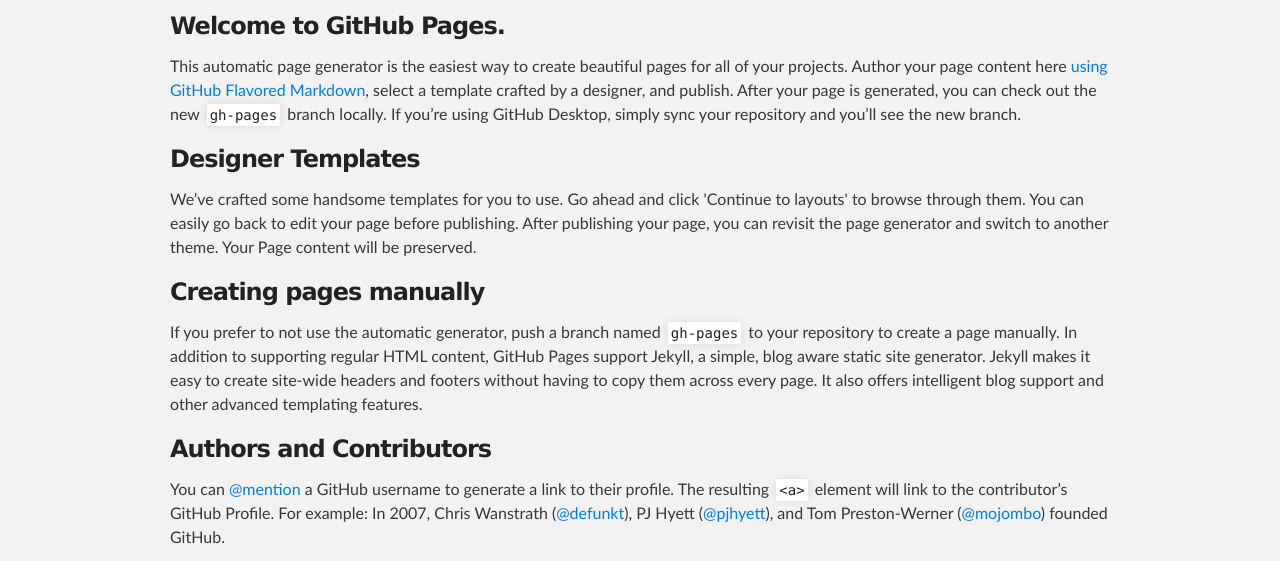
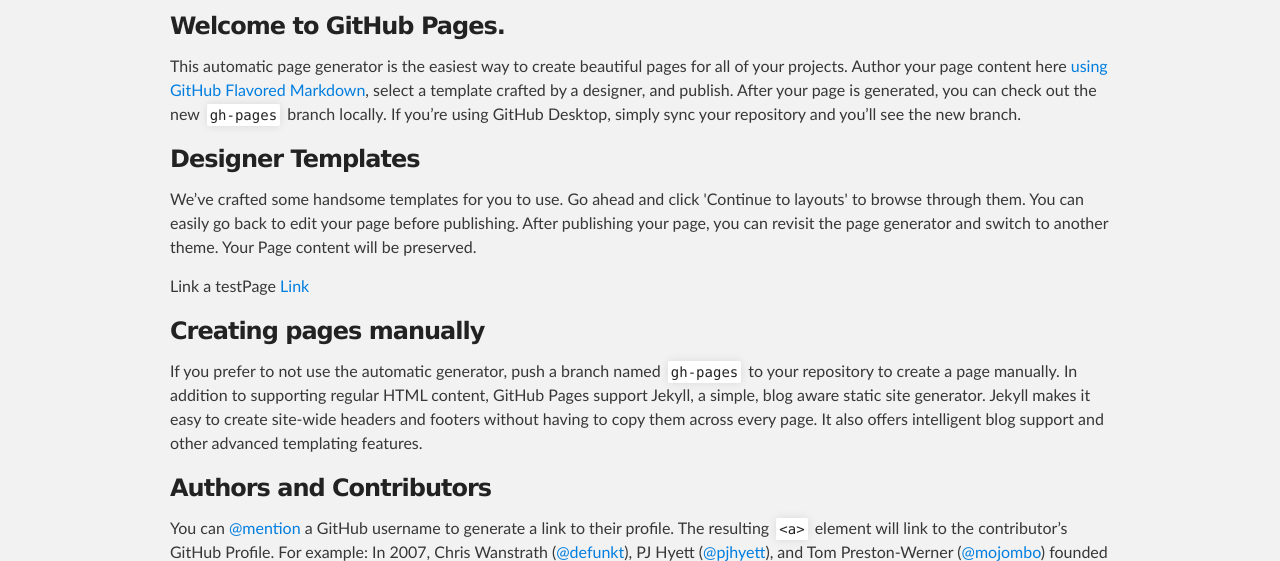
Before and after one commit to tyl/tylmodel, a plain HTML site: page index.html in a window 1280 px wide. Shown: the part 252-813 px from the top of the page. Drawn offline with Linux system fonts and the light colour scheme.

Commit message:
Update index.html

```diff
--- a/index.html
+++ b/index.html
@@ -40,7 +40,7 @@
 <a id="designer-templates" class="anchor" href="#designer-templates" aria-hidden="true"><span class="octicon octicon-link"></span></a>Designer Templates</h3>
 
 <p>We’ve crafted some handsome templates for you to use. Go ahead and click 'Continue to layouts' to browse through them. You can easily go back to edit your page before publishing. After publishing your page, you can revisit the page generator and switch to another theme. Your Page content will be preserved.</p>
-
+<p>Link a testPage <a href="testPage.html">Link</a></p>
 <h3>
 <a id="creating-pages-manually" class="anchor" href="#creating-pages-manually" aria-hidden="true"><span class="octicon octicon-link"></span></a>Creating pages manually</h3>
 
```
